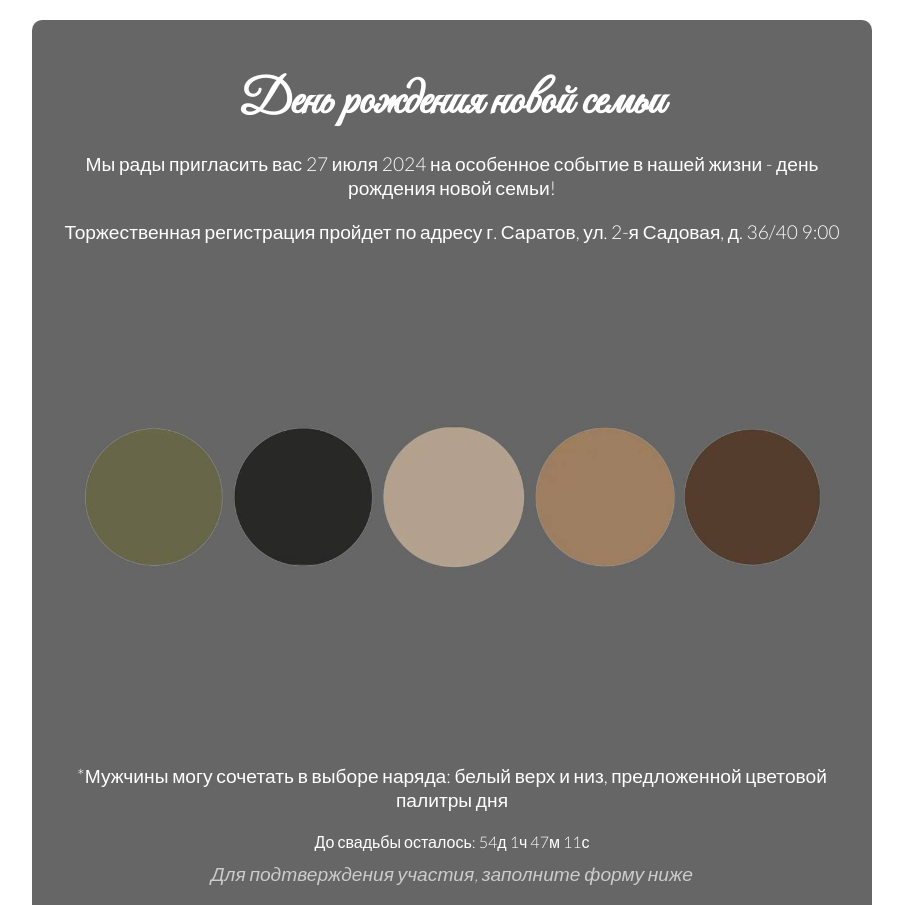
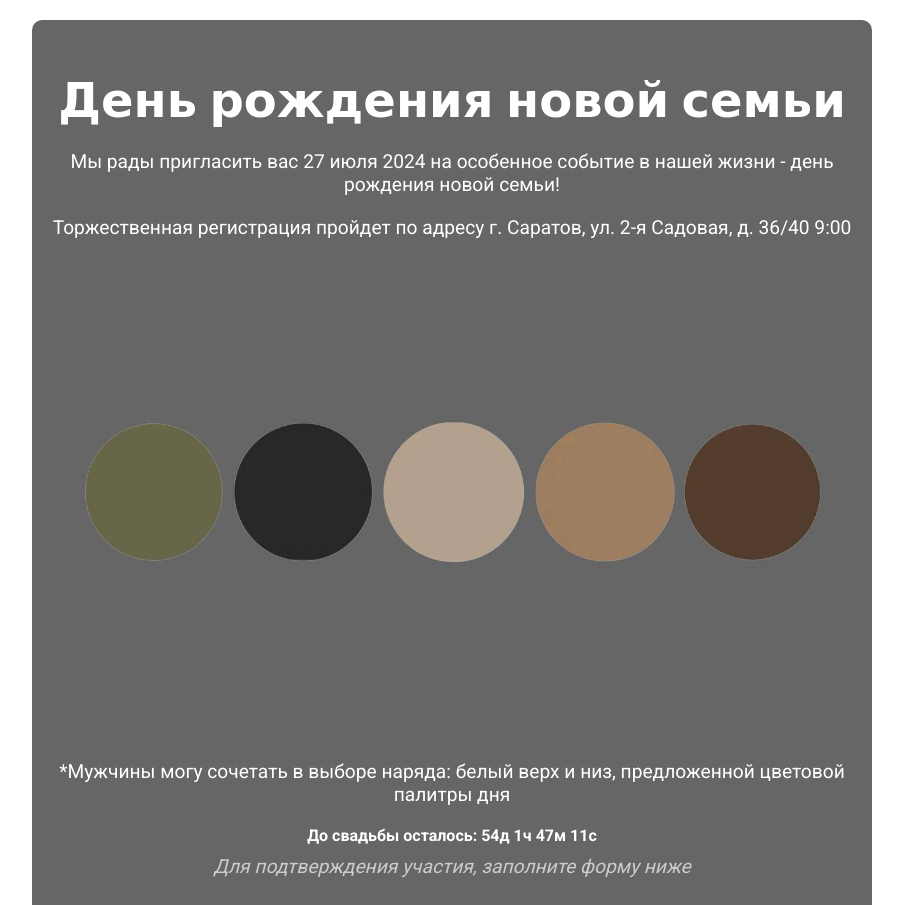
Before and after one commit to Freezing22/wedding, a plain HTML site: page index.html in a window 1280 px wide. Shown: the top 905 px of the page, without its empty margins (188-1091 px from the left). Drawn offline with Linux system fonts and the light colour scheme.

Commit message:
Update index.html

```diff
--- a/index.html
+++ b/index.html
@@ -4,10 +4,10 @@
     <meta charset="UTF-8">
     <meta name="viewport" content="width=device-width, initial-scale=1.0">
     <title>День рождения новой семьи</title>
-    <link href="https://fonts.googleapis.com/css2?family=Great+Vibes&family=Lato:wght@300&display=swap" rel="stylesheet">
+    <link href="https://fonts.googleapis.com/css2?family=Dancing+Script:wght@700&family=Roboto:wght@400;700&display=swap" rel="stylesheet">
     <style>
         body {
-            font-family: 'Lato', sans-serif;
+            font-family: 'Roboto', sans-serif;
             background: url('background.jpg') no-repeat center center fixed;
             background-size: cover;
             margin: 0;
@@ -23,7 +23,7 @@
             border-radius: 10px;
         }
         h1 {
-            font-family: 'Great Vibes', cursive;
+            font-family: 'Dancing Script', cursive;
             font-size: 3em;
             margin-bottom: 20px;
         }
@@ -77,6 +77,9 @@
             color: #ccc;
             margin-top: 10px;
         }
+        .countdown {
+            font-weight: bold;
+        }
         @media (max-width: 600px) {
             h1 {
                 font-size: 2em;
@@ -115,10 +118,10 @@
                 <button type="submit">Подтвердить участие</button>
             </div>
         </form>
-    </div>
+        </div>
 <script>
         // Устанавливаем дату свадьбы
-var weddingDate = new Date("July 27, 2024 09:00:00").getTime();
+        var weddingDate = new Date("July 27, 2024 09:00:00").getTime();
 
         // Обновляем таймер каждую секунду
         var countdownFunction = setInterval(function() {
```
